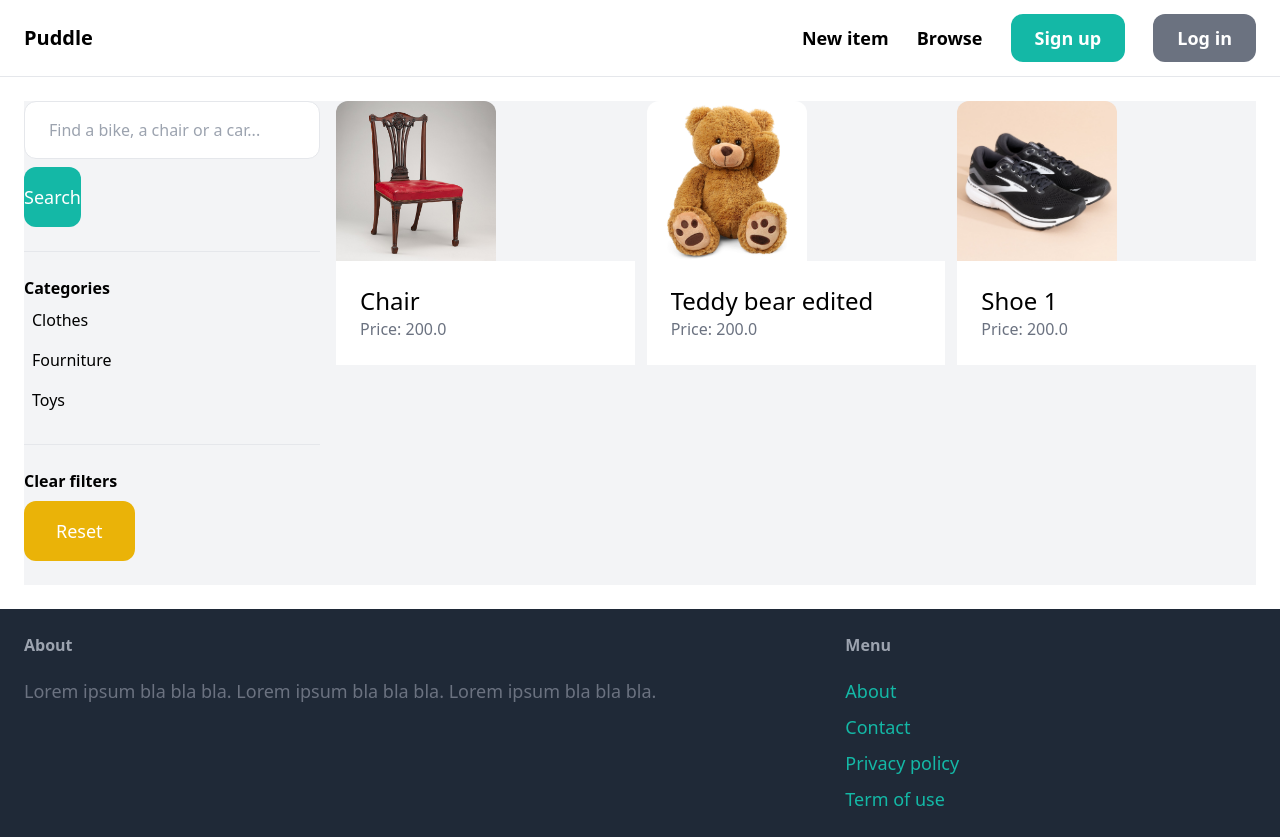
After one commit to Oguidan/Marketplace-Django, a Django app: page /item/ in a window 1280 px wide. The commit adds this page. Run offline with Django 4.2, Linux system fonts and the light colour scheme; data comes from the database, SQL or seed files in the repository; some libraries are stand-ins or nearby versions.

Commit message:
Add browse items link to base template and create items view

```diff
--- a/puddle/core/templates/core/base.html
+++ b/puddle/core/templates/core/base.html
@@ -17,7 +17,7 @@
 
         <div class="space-x-6">
             <a href="{% url 'item:new' %}" class="text-lg font-semibold hover:text-gray-500">New item</a>
-            <a href="#" class="text-lg font-semibold hover:text-gray-500">Browse</a>
+            <a href="{% url 'item:items' %}" class="text-lg font-semibold hover:text-gray-500">Browse</a>
 
             {% if request.user.is_authenticated %}
                 <a href="#" class="px-6 py-3 text-lg
--- a/puddle/dashboard/templates/dashboard/index.html
+++ b/puddle/dashboard/templates/dashboard/index.html
@@ -11,8 +11,7 @@
                 <div>
                     <a href="{% url 'item:detail' item.id %}">
                         <div>
-                            <img src="{{ item.image.url }}" class="rounded-t-xl
-object-cover w-40 h-40">
+                            <img src="{{ item.image.url }}" class="rounded-t-xl object-cover w-40 h-40">
                         </div>
 
                         <div class="p-6 bg-white rounded-b-x-l">
--- /dev/null
+++ b/puddle/item/templates/item/items.html
@@ -0,0 +1,52 @@
+{% extends 'core/base.html' %}
+
+{% block title %}Items{% endblock %}
+
+{% block content %}
+    <div class="pb-6 grid grid-cols-4 gap-4 bg-gray-100">
+        <div class="col-span-1">
+            <form method="get" action="{% url 'item:items' %}">
+                <input name="query" class="w-full py-4 px-6 border rounded-xl" type="text" value="{{ query }}" placeholder="Find a bike, a chair or a car...">
+
+                <button class="mt-2 py-4 text-lg bg-teal-500 text-white rounded-xl">Search</button>
+            </form>
+
+            <hr class="my-6">
+
+            <p class="font-semibold">Categories</p>
+            <ul>
+                {% for category in categories %}
+                    <li class="py-2 px-2 rounded-xl {% if category.id == category_id %} bg-gray-200 {% endif %}">
+                        <a href="{% url 'item:items' %}?query={{ query }}&category={{ category.id }}">{{ category.name }}</a>
+                    </li>
+                {% endfor %}
+            </ul>
+
+            <hr class="my-6">
+
+            <p class="font-semibold">Clear filters</p>
+
+            <ul>
+                <li><a href="{% url 'item:items' %}" class="mt-2 py-4 px-8 inline-block bg-yellow-500 text-lg rounded-xl text-white">Reset</a></li>
+            </ul>
+        </div>
+
+        <div class="col-span-3">
+            <div class="grid grid-cols-3 gap-3">
+                {% for item in items %}
+                    <div>
+                        <a href="{% url 'item:detail' item.id %}">
+                            <div>
+                                <img src="{{ item.image.url }}" class="rounded-t-xl object-cover w-40 h-40">
+                            </div>
+                            <div class="p-6 bg-white rounded-b-x-l">
+                                <h2 class="text-2xl">{{ item.name }}</h2>
+                                <p class="text-gray-500">Price: {{ item.price }}</p>
+                            </div>
+                        </a>
+                    </div>
+                {% endfor %}
+            </div>
+        </div>
+    </div>
+{% endblock %}
--- a/puddle/item/urls.py
+++ b/puddle/item/urls.py
@@ -8,5 +8,6 @@ urlpatterns = [
     path('<int:pk>/', views.detail, name='detail'),
     path('new/', views.new, name="new"),
     path('<int:pk>/delete/', views.delete, name='delete'),
-    path('<int:pk>/edit/', views.edit, name='edit')
+    path('<int:pk>/edit/', views.edit, name='edit'),
+    path('', views.items, name='items')
     ]
--- a/puddle/item/views.py
+++ b/puddle/item/views.py
@@ -1,10 +1,30 @@
 from django.shortcuts import render, get_object_or_404, redirect
 from django.contrib.auth.decorators import login_required
+from django.db.models import Q
 
-from .models import Item
+from .models import Item, Category
 from .forms import NewItemForm, EditItemForm
 
 # Create your views here.
+def items(request):
+    category_id = request.GET.get('category', 0)
+    query = request.GET.get('query', '')
+    items = Item.objects.filter(is_sold=False)
+    categories = Category.objects.all()
+
+    if category_id:
+        items = items.filter(category_id=category_id)
+
+    if query:
+        items = items.filter(Q(name__icontains=query) | Q(description__icontains=query))
+
+    return render(request, 'item/items.html', {
+        'items':items,
+        'query':query,
+        'categories': categories,
+        'category_id':int(category_id)
+    })
+
 def detail(request, pk):
     item = get_object_or_404(Item, pk=pk)
     related_items = Item.objects.filter(category = item.category, is_sold = False).exclude(pk = pk)[0:3]
```
